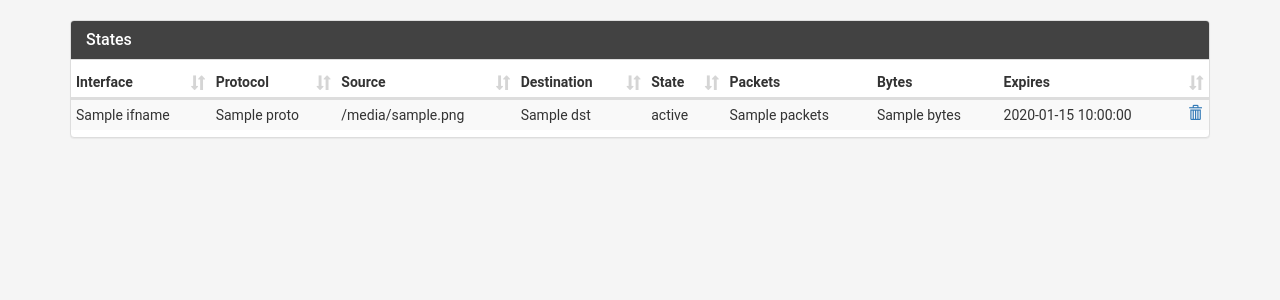
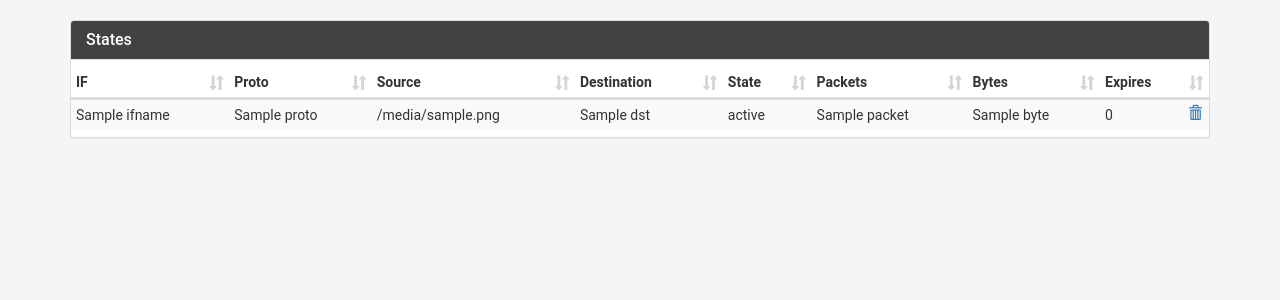
Before and after one commit to nahun/pfweb, a Flask app: template pfweb/templates/states.html in a window 1280 px wide. Shown: the part 51-351 px from the top of the page. Run offline with Flask 2, Linux system fonts and the light colour scheme; the template is opened without the code that fills it: most values are stand-ins (such as "Sample title", 1, 10 or a date in 2020); parts of the project's set-up code (start-up, migrations or seed data) failed here and were passed over; some libraries are stand-ins or nearby versions.

Commit message:
Some formatting on the dashboard and add sorting for bytes/packets in states page.

```diff
--- a/pfweb/pfweb.py
+++ b/pfweb/pfweb.py
@@ -134,8 +134,8 @@ def dash():
                 'name': iface.name,
                 'Rules': iface.rules,
                 'States': iface.states,
-                'Packets In': packets_in,
-                'Packets Out': packets_out,
+                'Packets In': sizeof_fmt(packets_in, num_type='int'),
+                'Packets Out': sizeof_fmt(packets_out, num_type='int'),
                 'Bytes In': sizeof_fmt(bytes_in),
                 'Bytes Out': sizeof_fmt(bytes_out)
             }
@@ -198,10 +198,10 @@ def dash():
         'enabled': pf_status.running,
         'since': timedelta(seconds=pf_status_since),
         'states': pf_status.states,
-        'match': { 'total': pf_status.cnt['match'], 'rate': "{:.1f}".format(pf_status.cnt['match'] / float(pf_status_since)) },
-        'searches': { 'total': pf_status.fcnt['searches'], 'rate': "{:.1f}".format(pf_status.fcnt['searches'] / float(pf_status_since)) },
-        'inserts': { 'total': pf_status.fcnt['inserts'], 'rate': "{:.1f}".format(pf_status.fcnt['inserts'] / float(pf_status_since)) },
-        'removals': { 'total': pf_status.fcnt['removals'], 'rate': "{:.1f}".format(pf_status.fcnt['removals'] / float(pf_status_since)) }
+        'match': { 'total': sizeof_fmt(pf_status.cnt['match'], num_type='int'), 'rate': "{:.1f}".format(pf_status.cnt['match'] / float(pf_status_since)) },
+        'searches': { 'total': sizeof_fmt(pf_status.fcnt['searches'], num_type='int'), 'rate': "{:.1f}".format(pf_status.fcnt['searches'] / float(pf_status_since)) },
+        'inserts': { 'total': sizeof_fmt(pf_status.fcnt['inserts'], num_type='int'), 'rate': "{:.1f}".format(pf_status.fcnt['inserts'] / float(pf_status_since)) },
+        'removals': { 'total': sizeof_fmt(pf_status.fcnt['removals'], num_type='int'), 'rate': "{:.1f}".format(pf_status.fcnt['removals'] / float(pf_status_since)) }
     }
 
     return render_template('dash.html', sys_info=sys_info, pf_info=pf_info, if_stats=ifstats_output, if_info=if_info, logged_in=flask_login.current_user.get_id(), hometab='active')
@@ -497,7 +497,7 @@ def states():
             src_line += (":{}" if state.af == socket.AF_INET else "[{}]").format(state.nk.port[src])
         # Show and NAT (or rdr) address
         if (state.nk.addr[src] != state.sk.addr[src] or state.nk.port[src] != state.sk.port[src]):
-            src_line += " ({}".format(state.sk.addr[src])
+            src_line += "<br/>({}".format(state.sk.addr[src])
             if str(state.sk.port[src]):
                 src_line += (":{})" if state.af == socket.AF_INET else "[{}])").format(state.sk.port[src])
 
@@ -507,7 +507,7 @@ def states():
             dst_line += (":{}" if state.af == socket.AF_INET else "[{}]").format(state.nk.port[dst])
 
         if (state.nk.addr[dst] != state.sk.addr[dst] or state.nk.port[dst] != state.sk.port[dst]):
-            dst_line += " ({}".format(state.sk.addr[dst])
+            dst_line += "<br/>({}".format(state.sk.addr[dst])
             if str(state.sk.port[dst]):
                 dst_line += (":{})" if state.af == socket.AF_INET else "[{}])").format(state.sk.port[dst])
 
@@ -525,9 +525,9 @@ def states():
             'src': src_line,
             'dst': dst_line,
             'state': state_desc,
-            'packets': "{} / {}".format(sizeof_fmt(state.packets[0], num_type='int'), sizeof_fmt(state.packets[1], num_type='int')),
-            'bytes': "{} / {}".format(sizeof_fmt(state.bytes[0]), sizeof_fmt(state.bytes[1])),
-            'expires': timedelta(seconds=state.expire)
+            'packets': [int(sum(state.packets)) ,"TX: {}<br/>RX: {}".format(sizeof_fmt(state.packets[0], num_type='int'), sizeof_fmt(state.packets[1], num_type='int'))],
+            'bytes': [int(sum(state.bytes)), "TX: {}<br/>RX: {}".format(sizeof_fmt(state.bytes[0]), sizeof_fmt(state.bytes[1]))],
+            'expires': [int(state.expire), timedelta(seconds=state.expire)]
         }
         states.append(state_struct)
 
--- a/pfweb/templates/states.html
+++ b/pfweb/templates/states.html
@@ -8,8 +8,8 @@
             <table class="table table-striped table-hover table-condensed">
                 <thead>
                     <tr>
-                        <th>Interface</th>
-                        <th>Protocol</th>
+                        <th>IF</th>
+                        <th>Proto</th>
                         <th>Source</th>
                         <th>Destination</th>
                         <th>State</th>
@@ -23,12 +23,12 @@
                     <tr>
                         <td>{{ state.ifname }}</td>
                         <td>{{ state.proto }}</td>
-                        <td>{{ state.src }}</td>
-                        <td>{{ state.dst }}</td>
+                        <td>{{ state.src|safe }}</td>
+                        <td>{{ state.dst|safe }}</td>
                         <td>{{ state.state }}</td>
-                        <td class="text-nowrap">{{ state.packets }}</td>
-                        <td class="text-nowrap">{{ state.bytes }}</td>
-                        <td class="text-nowrap">{{ state.expires }} <span class="glyphicon glyphicon-trash glyph-link pull-right" title="Remove all state entries from {{ state.src }} to {{ state.dst }}" onclick="remove_state(this);" data-entry="{{ state.src }}|{{ state.dst }}"></span></td>
+                        <td data-sort="{{ state.packets[0] }}" class="text-nowrap">{{ state.packets[1]|safe }}</td>
+                        <td data-sort="{{ state.bytes[0] }}" class="text-nowrap">{{ state.bytes[1]|safe }}</td>
+                        <td data-sort="{{ state.expires[0] }}" class="text-nowrap">{{ state.expires[1] }} <span class="glyphicon glyphicon-trash glyph-link pull-right" title="Remove all state entries from {{ state.src }} to {{ state.dst }}" onclick="remove_state(this);" data-entry="{{ state.src }}|{{ state.dst }}"></span></td>
                     </tr>
                     {% endfor %}
                 </tbody>
@@ -64,7 +64,6 @@ $('.table').DataTable({
     'info':         false,
     'searching':    false,
     'lengthChange': false,
-    'columnDefs':   [{ 'orderable': false, 'targets': [5, 6] }],
     'order': []
 });
 </script>
```
